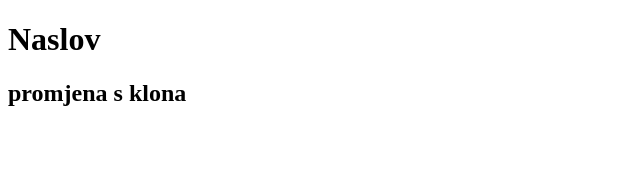
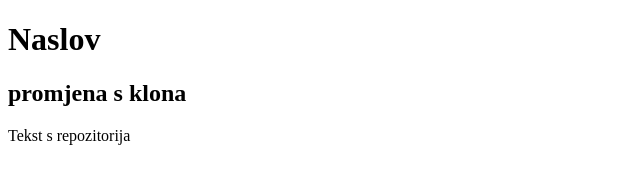
Before and after one commit to ivber/vj01, a plain HTML site: page index.html in a window 1280 px wide. Shown: the whole page, without its empty margins (0-640 px from the left). Drawn offline with Linux system fonts and the light colour scheme.

Commit message:
Dodan novi paragraf s repozitorija

```diff
--- a/index.html
+++ b/index.html
@@ -10,6 +10,7 @@
 <body>
     <h1>Naslov</h1>
     <h2>promjena s klona</h2>
+    <p> Tekst s repozitorija<p>
 </body>
 
 </html>
```
